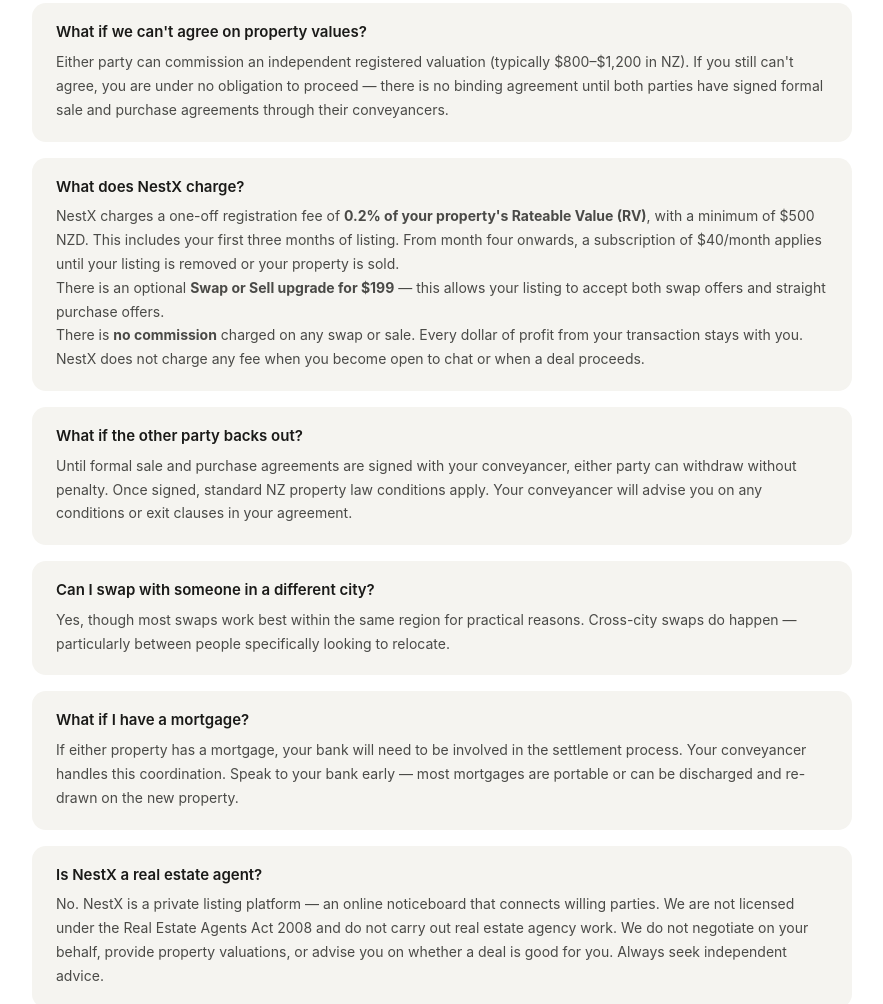
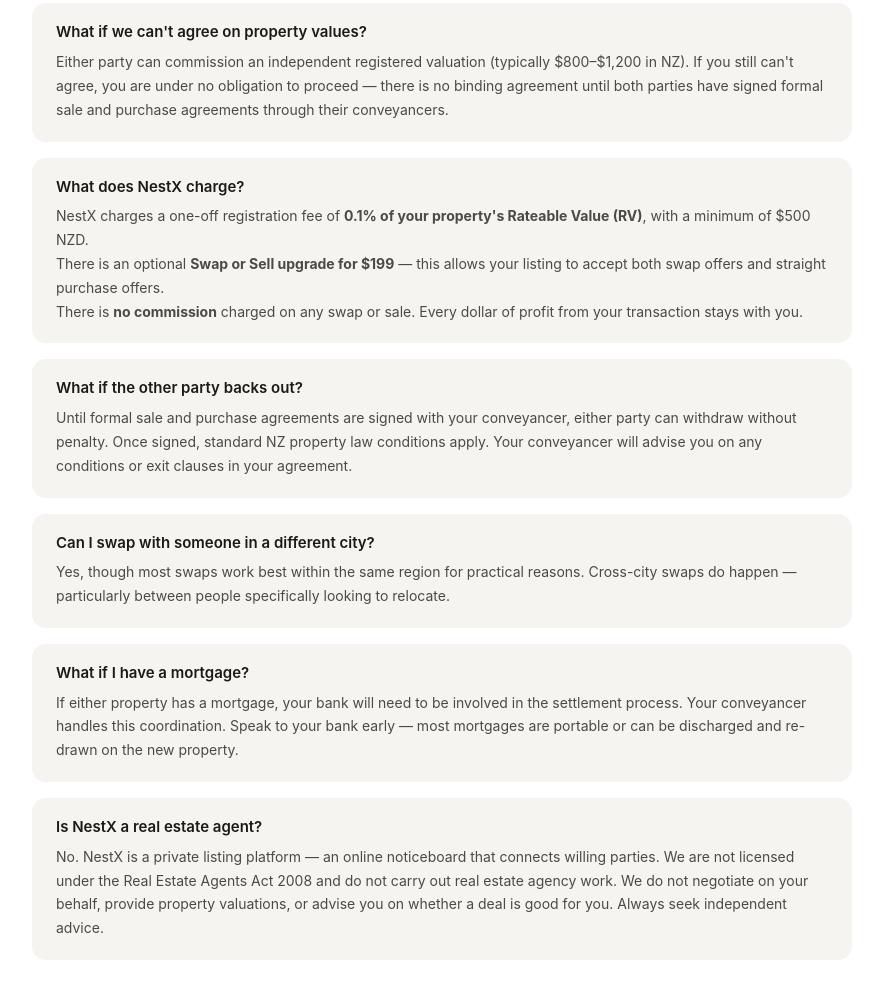
Before and after one commit to shalishajaelyn/swapnest, a website: page pages/about.html in a window 1280 px wide. Shown: the part 3135-4139 px from the top of the page, without its empty margins (198-1081 px from the left). Drawn offline with nearby package versions, Linux system fonts and the light colour scheme.

Commit message:
Update about.html

```diff
--- a/pages/about.html
+++ b/pages/about.html
@@ -185,9 +185,9 @@
 
         <div class="faq-item-full">
           <h4>What does NestX charge?</h4>
-          <p>NestX charges a one-off registration fee of <strong>0.2% of your property's Rateable Value (RV)</strong>, with a minimum of $500 NZD. This includes your first three months of listing. From month four onwards, a subscription of $40/month applies until your listing is removed or your property is sold.</p>
+          <p>NestX charges a one-off registration fee of <strong>0.1% of your property's Rateable Value (RV)</strong>, with a minimum of $500 NZD.</p>
           <p>There is an optional <strong>Swap or Sell upgrade for $199</strong> — this allows your listing to accept both swap offers and straight purchase offers.</p>
-          <p>There is <strong>no commission</strong> charged on any swap or sale. Every dollar of profit from your transaction stays with you. NestX does not charge any fee when you become open to chat or when a deal proceeds.</p>
+          <p>There is <strong>no commission</strong> charged on any swap or sale. Every dollar of profit from your transaction stays with you.</p>
         </div>
 
         <div class="faq-item-full">
```
